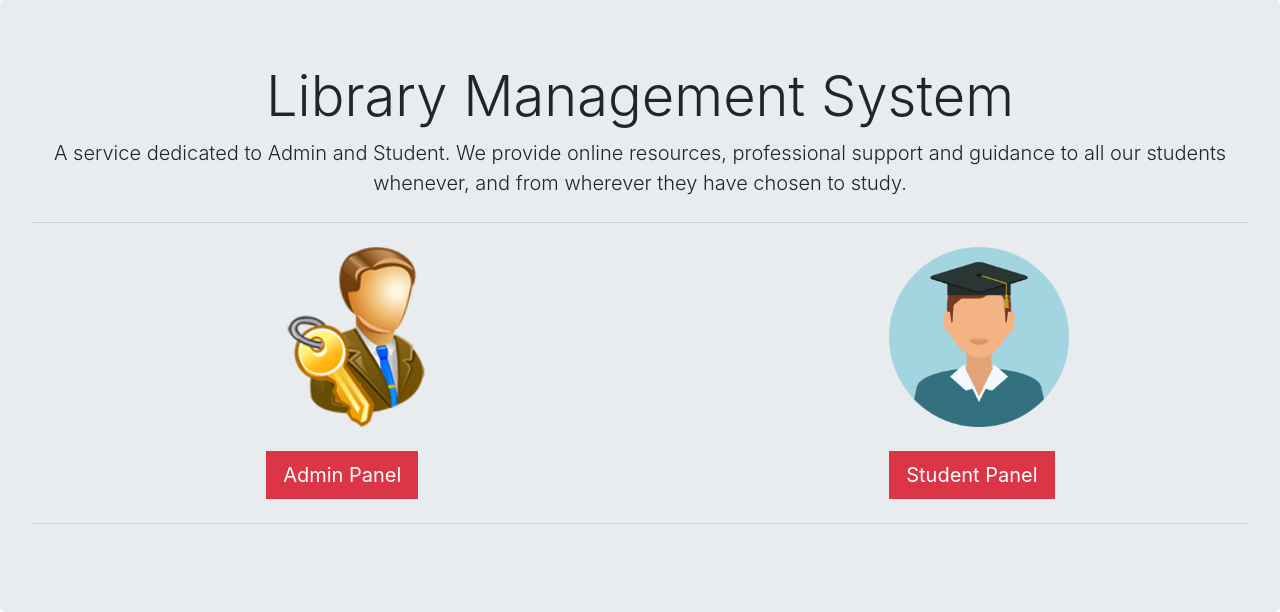
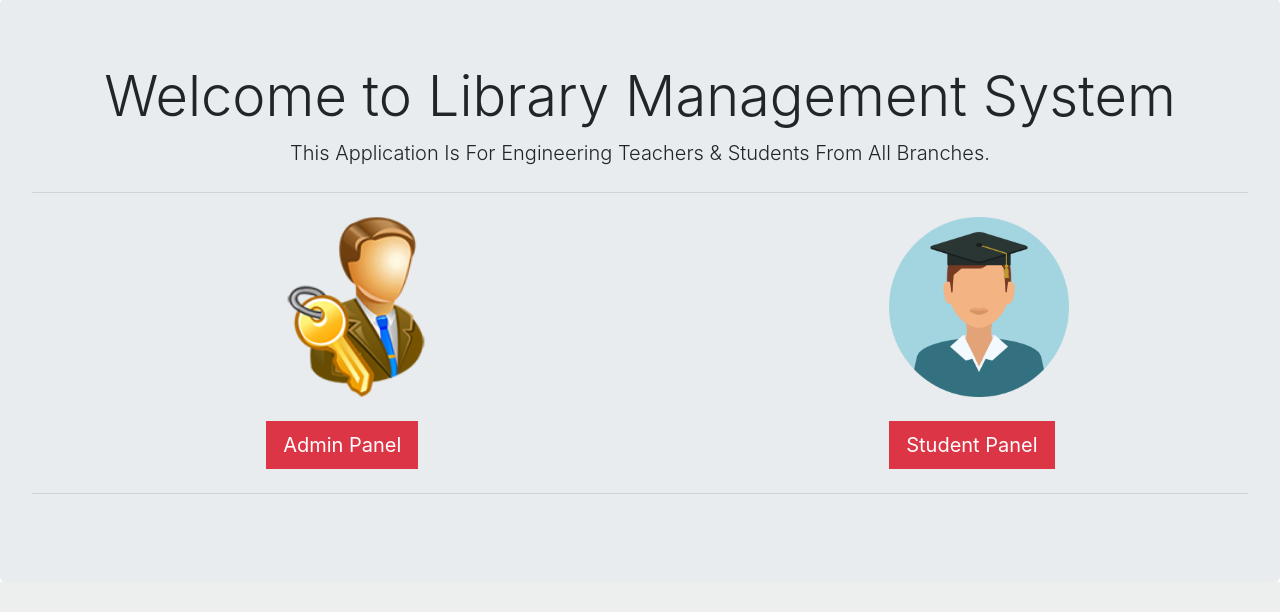
Before and after one commit to AkshayBDeshmukh/library-management, a Django app: page / in a window 1280 px wide. Shown: the part 501-1113 px from the top of the page. After the commit the page ends 1083 px from the top, so only its background shows below. Run offline with Django 3.2, Linux system fonts and the light colour scheme; parts of the project's set-up code (start-up, migrations or seed data) failed here and were passed over; some libraries are stand-ins or nearby versions.

Commit message:
Update index.html

```diff
--- a/templates/library/index.html
+++ b/templates/library/index.html
@@ -47,13 +47,13 @@
   </ol>
   <div class="carousel-inner">
     <div class="carousel-item active">
-      <img class="d-block w-100 " height="500px" src="{% static "images/librarybg.png" %}" alt="First slide">
+      <img class="d-block w-100 " height="500px" src="{% static "images/librarybg1.png" %}" alt="First slide">
     </div>
     <div class="carousel-item">
-      <img class="d-block w-100 " height="500px" src="{% static "images/librarybg.png" %}" alt="Second slide">
+      <img class="d-block w-100 " height="500px" src="{% static "images/librarybg2.png" %}" alt="Second slide">
     </div>
     <div class="carousel-item">
-      <img class="d-block w-100 " height="500px" src="{% static "images/librarybg.png" %}" alt="Third slide">
+      <img class="d-block w-100 " height="500px" src="{% static "images/librarybg3.png" %}" alt="Third slide">
     </div>
   </div>
   <a class="carousel-control-prev" href="#carouselExampleIndicators" role="button" data-slide="prev">
@@ -68,9 +68,8 @@
 
 
 <div class="jumbotron">
-  <h1 style="text-align:center" class="display-4">Library Management System</h1>
-  <p class="lead">A service dedicated to Admin and Student. We provide online resources, professional support
-    and guidance to all our students whenever, and from wherever they have chosen to study.</p>
+  <h1 style="text-align:center" class="display-4">Welcome to Library Management System</h1>
+  <p class="lead">This Application Is For Engineering Teachers & Students From All Branches.</p>
   <hr class="my-4">
 
   <div class="row">
```
